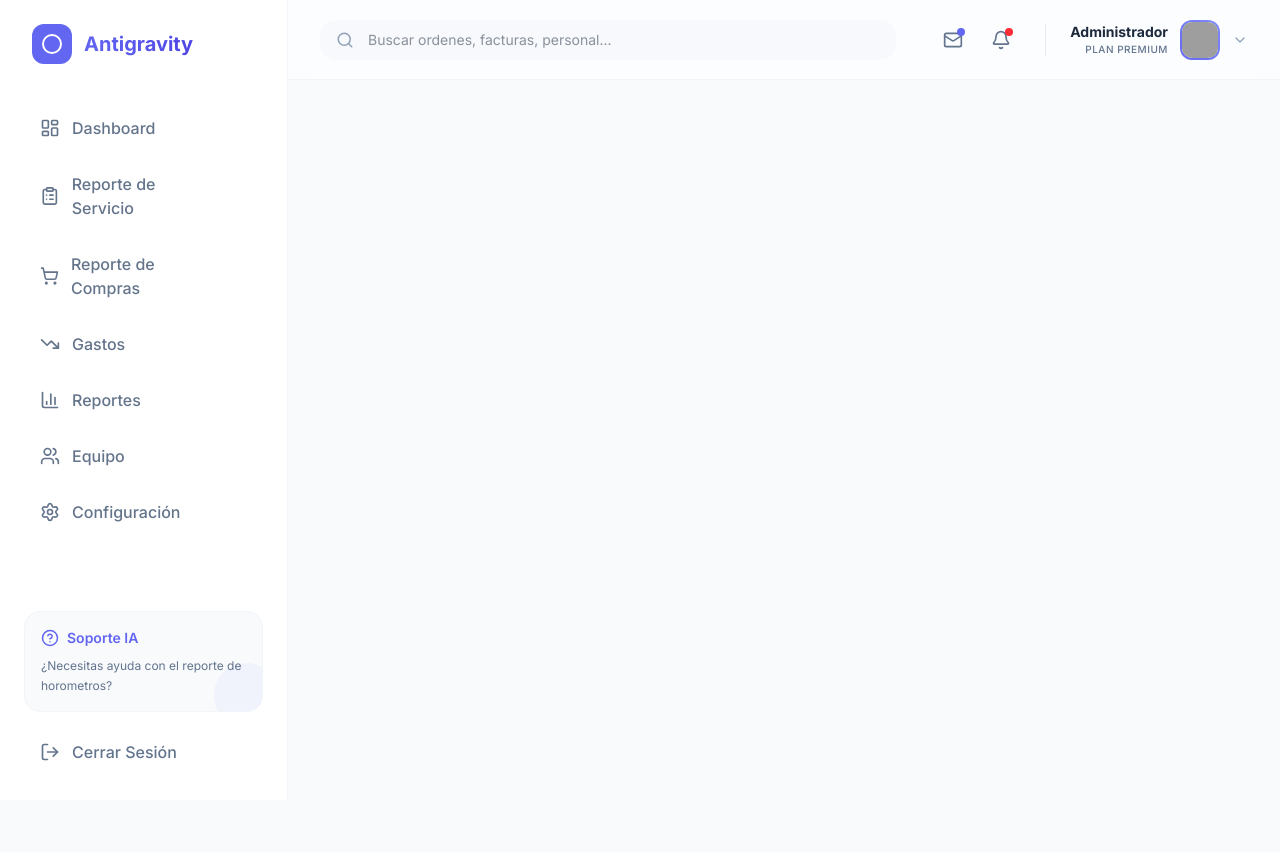
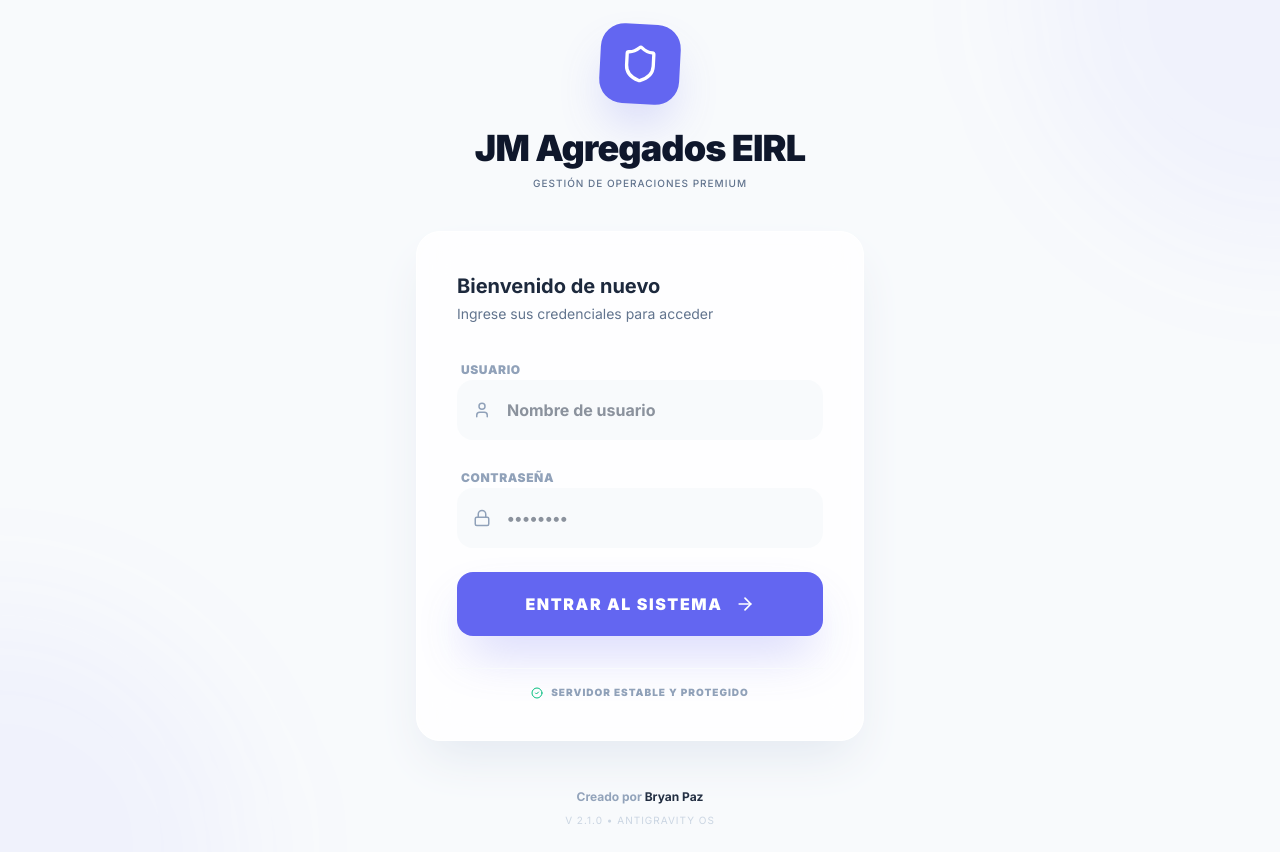
Before and after one commit to NomNomAQP/jmagregados, a React (Vite) app: page /login in a window 1280 px wide. Before the commit the page ends 800 px from the top, so only its background shows below. Built offline with nearby package versions, Linux system fonts and the light colour scheme; grey boxes are pictures that could not be loaded.

Commit message:
Implementación de Login, cambio de nombre y créditos Bryan Paz

```diff
--- a/index.html
+++ b/index.html
@@ -1,16 +1,20 @@
 <!doctype html>
 <html lang="en">
+
 <head>
   <meta charset="UTF-8" />
   <link rel="icon" type="image/svg+xml" href="/vite.svg" />
   <meta name="viewport" content="width=device-width, initial-scale=1.0" />
   <link rel="preconnect" href="https://fonts.googleapis.com">
   <link rel="preconnect" href="https://fonts.gstatic.com" crossorigin>
-    <link href="https://fonts.googleapis.com/css2?family=Inter:wght@300;400;500;600;700;800;900&display=swap" rel="stylesheet">
-    <title>Antigravity - Sistema de Control</title>
+  <link href="https://fonts.googleapis.com/css2?family=Inter:wght@300;400;500;600;700;800;900&display=swap"
+    rel="stylesheet">
+  <title>JM Agregados EIRL</title>
 </head>
+
 <body>
   <div id="root"></div>
   <script type="module" src="/src/main.tsx"></script>
 </body>
+
 </html>
--- a/src/App.tsx
+++ b/src/App.tsx
@@ -1,4 +1,5 @@
-import { BrowserRouter as Router, Routes, Route } from 'react-router-dom';
+import { useState, useEffect } from 'react';
+import { BrowserRouter as Router, Routes, Route, Navigate } from 'react-router-dom';
 import Layout from './components/Layout';
 import Dashboard from './pages/Dashboard';
 import ServiceOrderReport from './pages/ServiceOrderReport';
@@ -6,10 +7,34 @@ import PurchaseOrderReport from './pages/PurchaseOrderReport';
 import AdminOrders from './pages/AdminOrders';
 import Expenses from './pages/Expenses';
 import Configuracion from './pages/Configuracion';
+import Login from './pages/Login';
 
 function App() {
+  const [isAuthenticated, setIsAuthenticated] = useState<boolean>(false);
+  const [loading, setLoading] = useState(true);
+
+  useEffect(() => {
+    const user = localStorage.getItem('antigravity_logged_user');
+    if (user) {
+      setIsAuthenticated(true);
+    }
+    setLoading(false);
+  }, []);
+
+  const handleLogin = () => {
+    setIsAuthenticated(true);
+  };
+
+  if (loading) return null;
+
   return (
     <Router>
+      {!isAuthenticated ? (
+        <Routes>
+          <Route path="/login" element={<Login onLogin={handleLogin} />} />
+          <Route path="*" element={<Navigate to="/login" replace />} />
+        </Routes>
+      ) : (
         <Layout>
           <Routes>
             <Route path="/" element={<Dashboard />} />
@@ -19,8 +44,11 @@ function App() {
             <Route path="/gastos" element={<Expenses />} />
             <Route path="/equipo" element={<div className="premium-card p-12 text-center text-slate-400 font-bold">Gestión de Personal - Próximamente</div>} />
             <Route path="/configuracion" element={<Configuracion />} />
+            <Route path="/login" element={<Navigate to="/" replace />} />
+            <Route path="*" element={<Navigate to="/" replace />} />
           </Routes>
         </Layout>
+      )}
     </Router>
   );
 }
--- a/src/components/Sidebar.tsx
+++ b/src/components/Sidebar.tsx
@@ -55,7 +55,7 @@ const Sidebar: React.FC<SidebarProps> = ({ isOpen, onClose }) => {
                             <div className="w-5 h-5 border-2 border-white rounded-full"></div>
                         </div>
                         <h1 className="text-xl font-bold bg-gradient-to-r from-primary to-primary-dark bg-clip-text text-transparent">
-                            Antigravity
+                            JM Agregados EIRL
                         </h1>
                     </div>
                     <button onClick={onClose} className="lg:hidden p-2 hover:bg-slate-50 rounded-xl">
@@ -97,10 +97,20 @@ const Sidebar: React.FC<SidebarProps> = ({ isOpen, onClose }) => {
                         <div className="absolute -right-4 -bottom-4 w-16 h-16 bg-primary/5 rounded-full group-hover:scale-150 transition-transform duration-700"></div>
                     </div>
 
-                    <button className="w-full flex items-center gap-3 px-4 py-3 text-slate-500 hover:text-red-500 transition-colors">
+                    <button
+                        onClick={() => {
+                            localStorage.removeItem('antigravity_logged_user');
+                            localStorage.removeItem('antigravity_user_role');
+                            window.location.reload();
+                        }}
+                        className="w-full flex items-center gap-3 px-4 py-3 text-slate-500 hover:text-red-500 transition-colors"
+                    >
                         <LogOut size={20} />
                         <span className="font-medium">Cerrar Sesión</span>
                     </button>
+                    <div className="text-center pt-2">
+                        <p className="text-[10px] font-bold text-slate-400 uppercase tracking-widest">Creado por Bryan Paz</p>
+                    </div>
                 </div>
             </div>
         </>
--- /dev/null
+++ b/src/pages/Login.tsx
@@ -0,0 +1,123 @@
+import { useState } from 'react';
+import { Shield, User, Lock, ArrowRight, CheckCircle2 } from 'lucide-react';
+
+interface LoginProps {
+    onLogin: (userData: { name: string; role: string }) => void;
+}
+
+const Login = ({ onLogin }: LoginProps) => {
+    const [username, setUsername] = useState('');
+    const [password, setPassword] = useState('');
+    const [error, setError] = useState('');
+
+    const handleLogin = (e: React.FormEvent) => {
+        e.preventDefault();
+        setError('');
+
+        // Mock users logic
+        const savedUsers = localStorage.getItem('antigravity_users_list');
+        const users = savedUsers ? JSON.parse(savedUsers) : [
+            { id: '1', name: 'Bryan Portilla', username: 'admin', password: '123', role: 'ADMIN' },
+            { id: '2', name: 'Juan Operador', username: 'operador', password: '123', role: 'OPERATOR' },
+            { id: '3', name: 'Maria Reportes', username: 'reporter', password: '123', role: 'REPORTER' },
+        ];
+
+        const user = users.find((u: any) => u.username === username && u.password === password);
+
+        if (user) {
+            localStorage.setItem('antigravity_logged_user', JSON.stringify({ name: user.name, role: user.role }));
+            localStorage.setItem('antigravity_user_role', user.role);
+            onLogin({ name: user.name, role: user.role });
+        } else {
+            setError('Usuario o contraseña incorrectos');
+        }
+    };
+
+    return (
+        <div className="min-h-screen bg-slate-50 flex items-center justify-center p-6 relative overflow-hidden">
+            {/* Background Decorations */}
+            <div className="absolute top-0 right-0 w-[500px] h-[500px] bg-primary/5 rounded-full blur-3xl -mr-64 -mt-64"></div>
+            <div className="absolute bottom-0 left-0 w-[500px] h-[500px] bg-indigo-500/5 rounded-full blur-3xl -ml-64 -mb-64"></div>
+
+            <div className="w-full max-w-md relative z-10 animate-in fade-in zoom-in duration-500">
+                <div className="text-center mb-10">
+                    <div className="w-20 h-20 bg-primary rounded-3xl flex items-center justify-center mx-auto mb-6 shadow-2xl shadow-primary/30 rotate-3">
+                        <Shield size={40} className="text-white" />
+                    </div>
+                    <h1 className="text-4xl font-black text-slate-900 tracking-tight">JM Agregados EIRL</h1>
+                    <p className="text-slate-500 font-medium mt-2 uppercase tracking-widest text-[10px]">Gestión de Operaciones Premium</p>
+                </div>
+
+                <div className="premium-card p-10 space-y-8 bg-white/80 backdrop-blur-xl border-white shadow-2xl shadow-slate-200">
+                    <div className="text-left">
+                        <h2 className="text-xl font-bold text-slate-800">Bienvenido de nuevo</h2>
+                        <p className="text-sm text-slate-500 mt-1">Ingrese sus credenciales para acceder</p>
+                    </div>
+
+                    <form onSubmit={handleLogin} className="space-y-6">
+                        <div className="space-y-2">
+                            <label className="text-xs font-black text-slate-400 uppercase tracking-wider ml-1">Usuario</label>
+                            <div className="relative group">
+                                <User className="absolute left-4 top-1/2 -translate-y-1/2 text-slate-400 group-focus-within:text-primary transition-colors" size={18} />
+                                <input
+                                    type="text"
+                                    required
+                                    value={username}
+                                    onChange={(e) => setUsername(e.target.value)}
+                                    className="w-full pl-12 pr-4 py-4 bg-slate-100/50 border-2 border-transparent rounded-2xl focus:border-primary/20 focus:bg-white focus:ring-0 transition-all font-bold text-slate-800 outline-none"
+                                    placeholder="Nombre de usuario"
+                                />
+                            </div>
+                        </div>
+
+                        <div className="space-y-2">
+                            <label className="text-xs font-black text-slate-400 uppercase tracking-wider ml-1">Contraseña</label>
+                            <div className="relative group">
+                                <Lock className="absolute left-4 top-1/2 -translate-y-1/2 text-slate-400 group-focus-within:text-primary transition-colors" size={18} />
+                                <input
+                                    type="password"
+                                    required
+                                    value={password}
+                                    onChange={(e) => setPassword(e.target.value)}
+                                    className="w-full pl-12 pr-4 py-4 bg-slate-100/50 border-2 border-transparent rounded-2xl focus:border-primary/20 focus:bg-white focus:ring-0 transition-all font-bold text-slate-800 outline-none"
+                                    placeholder="••••••••"
+                                />
+                            </div>
+                        </div>
+
+                        {error && (
+                            <div className="bg-red-50 text-red-500 p-4 rounded-2xl flex items-center gap-3 text-sm font-bold border border-red-100 animate-shake">
+                                <Shield size={18} />
+                                {error}
+                            </div>
+                        )}
+
+                        <button
+                            type="submit"
+                            className="w-full btn-primary py-5 rounded-2xl flex items-center justify-center gap-3 shadow-2xl shadow-primary/30 group"
+                        >
+                            <span className="font-black uppercase tracking-widest">Entrar al Sistema</span>
+                            <ArrowRight size={20} className="group-hover:translate-x-1 transition-transform" />
+                        </button>
+                    </form>
+
+                    <div className="pt-4 border-t border-slate-50">
+                        <div className="flex items-center justify-center gap-2 text-[10px] font-black text-slate-400 uppercase tracking-widest">
+                            <CheckCircle2 size={12} className="text-emerald-500" />
+                            Servidor Estable y Protegido
+                        </div>
+                    </div>
+                </div>
+
+                <div className="mt-12 text-center">
+                    <p className="text-slate-400 font-bold text-xs">
+                        Creado por <span className="text-slate-800">Bryan Paz</span>
+                    </p>
+                    <p className="text-[10px] text-slate-300 uppercase tracking-widest mt-2">v 2.1.0 • Antigravity OS</p>
+                </div>
+            </div>
+        </div>
+    );
+};
+
+export default Login;
```
Lines whose indentation alone changed are shown as unchanged.
